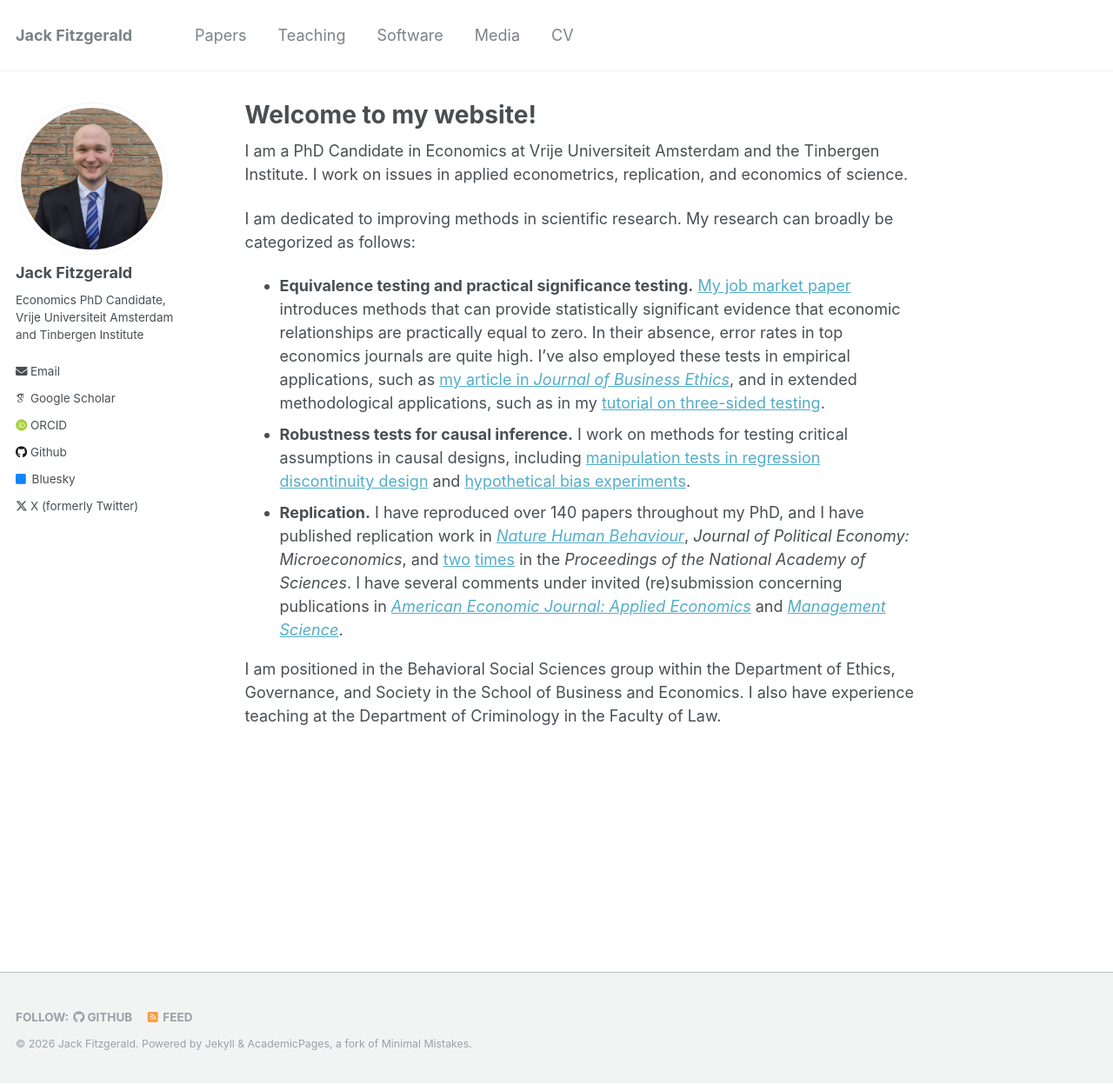
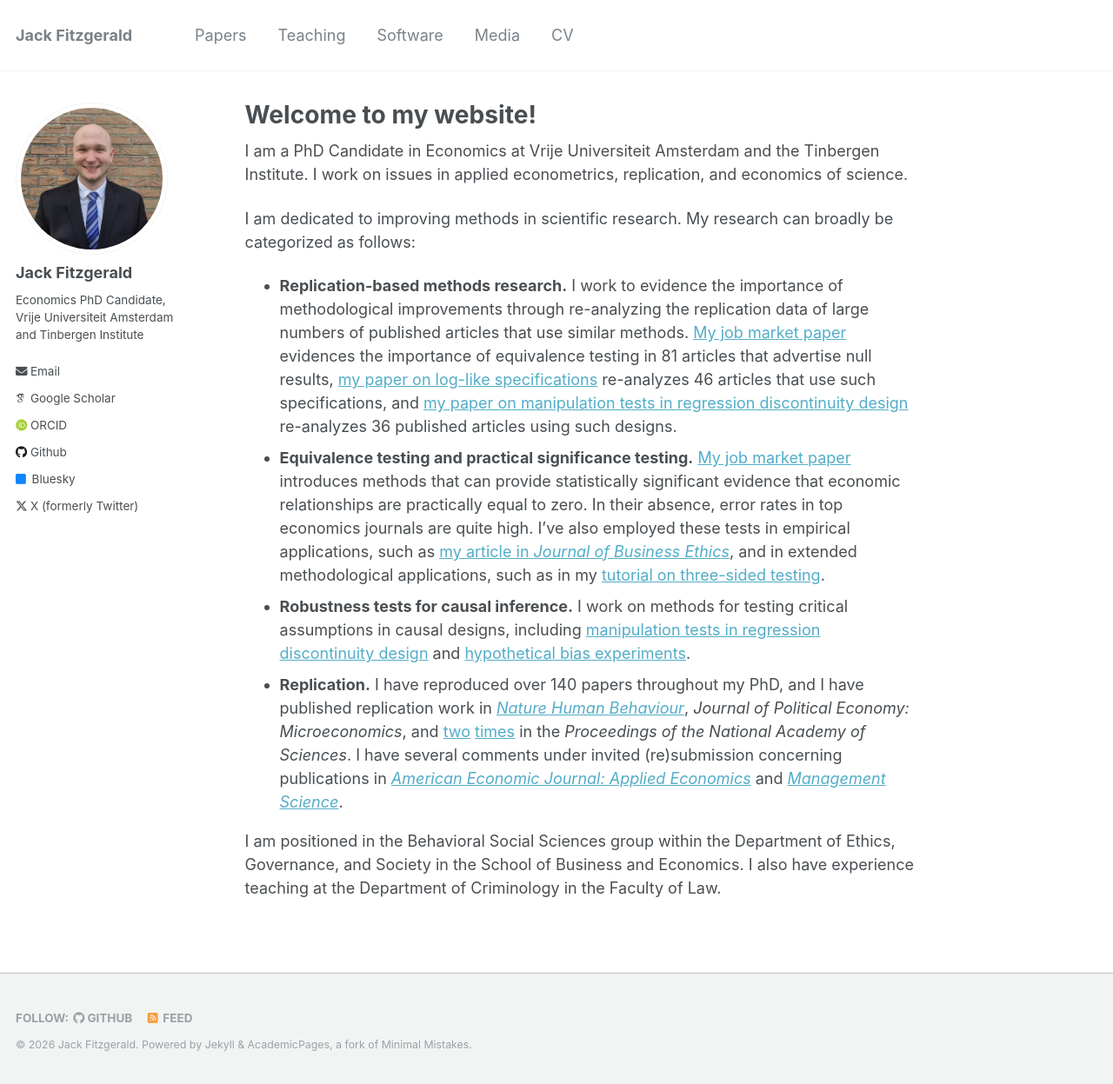
Before and after one commit to jack-fitzgerald/jack-fitzgerald.github.io, a Jekyll site: the page built from _pages/about.md, in a window 1280 px wide and 1247 px high. Shown: the whole window at 87% size. Built offline with Jekyll 4.4.1, drawn with Linux system fonts in a browser that asks for light colours; some web fonts are replaced.

Commit message:
Update about.md

```diff
--- a/_pages/about.md
+++ b/_pages/about.md
@@ -10,8 +10,9 @@ redirect_from:
 I am a PhD Candidate in Economics at Vrije Universiteit Amsterdam and the Tinbergen Institute. I work on issues in applied econometrics, replication, and economics of science.
 
 I am dedicated to improving methods in scientific research. My research can broadly be categorized as follows:
+* **Replication-based methods research.** I work to evidence the importance of methodological improvements through re-analyzing the replication data of large numbers of published articles that use similar methods. [My job market paper](https://doi.org/10.31222/osf.io/d7sqr_v2) evidences the importance of equivalence testing in 81 articles that advertise null results, [my paper on log-like specifications](https://doi.org/10.31222/osf.io/juda7_v2) re-analyzes 46 articles that use such specifications, and [my paper on manipulation tests in regression discontinuity design](https://doi.org/10.31222/osf.io/2dgrp_v1) re-analyzes 36 published articles using such designs.
 * **Equivalence testing and practical significance testing.** [My job market paper](https://doi.org/10.31222/osf.io/d7sqr_v2) introduces methods that can provide statistically significant evidence that economic relationships are practically equal to zero. In their absence, error rates in top economics journals are quite high. I’ve also employed these tests in empirical applications, such as [my article in <i>Journal of Business Ethics</i>](https://link.springer.com/article/10.1007/s10551-024-05731-x), and in extended methodological applications, such as in my [tutorial on three-sided testing](https://doi.org/10.31234/osf.io/8y925_v3).
-* **Robustness tests for causal inference.** I work on methods for testing critical assumptions in causal designs, including [manipulation tests in regression discontinuity design](https://jack-fitzgerald.github.io/files/RDD_Equivalence.pdf) and [hypothetical bias experiments](https://doi.org/10.1017/eec.2025.10035).
+* **Robustness tests for causal inference.** I work on methods for testing critical assumptions in causal designs, including [manipulation tests in regression discontinuity design](https://doi.org/10.31222/osf.io/2dgrp_v1) and [hypothetical bias experiments](https://doi.org/10.1017/eec.2025.10035).
 * **Replication.** I have reproduced over 140 papers throughout my PhD, and I have published replication work in [<i>Nature Human Behaviour</i>](https://rdcu.be/eYab2), <i>Journal of Political Economy: Microeconomics</i>, and [two](https://doi.org/10.1073/pnas.2403758121) [times](https://doi.org/10.1073/pnas.2515523123) in the <i>Proceedings of the National Academy of Sciences</i>. I have several comments under invited (re)submission concerning publications in [<i>American Economic Journal: Applied Economics</i>](https://jack-fitzgerald.github.io/files/VEA24.pdf) and [<i>Management Science</i>](https://jack-fitzgerald.github.io/files/GS22_Replication.pdf).
 
 I am positioned in the Behavioral Social Sciences group within the Department of Ethics, Governance, and Society in the School of Business and Economics. I also have experience teaching at the Department of Criminology in the Faculty of Law.
```
